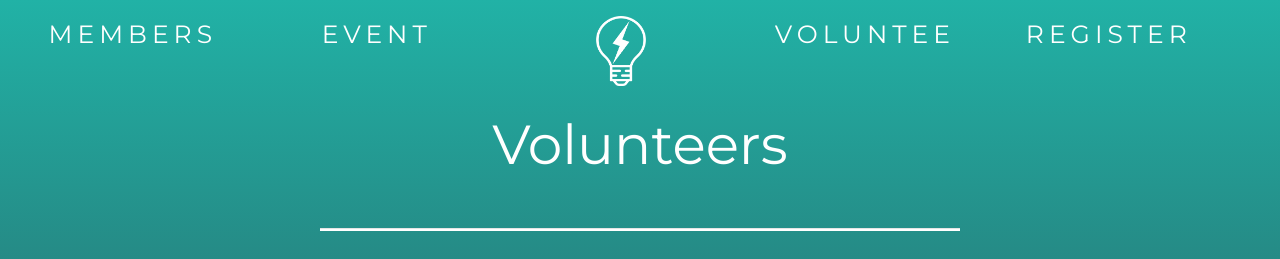
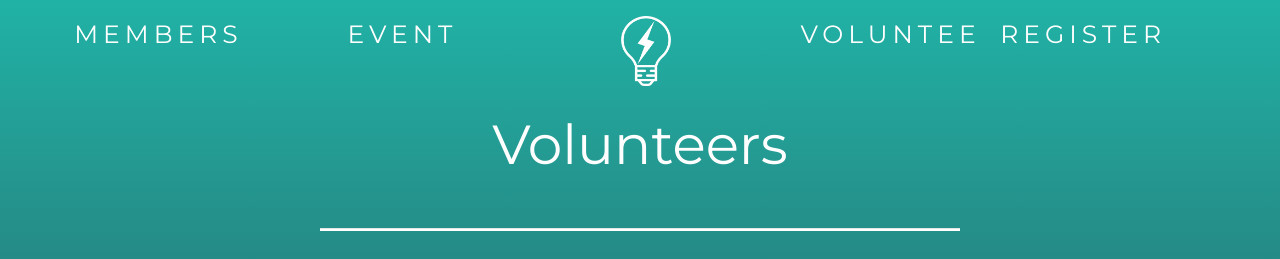
Before and after one commit to IgniteInYou/spark-website-2018, a plain HTML site: page volunteers.html in a window 1280 px wide. Shown: the top 259 px of the page. Drawn offline with nearby package versions, Linux system fonts and the light colour scheme.

Commit message:
Update volunteers.html

```diff
--- a/volunteers.html
+++ b/volunteers.html
@@ -80,7 +80,7 @@
       opacity: 0.7;
       transition: 0.3s;
     }.spec{
-        margin-right:none!important;
+        margin-right:0px!important;
         }
     </style>
        <link href="https://fonts.googleapis.com/css?family=Karla|Montserrat" rel="stylesheet">
```
